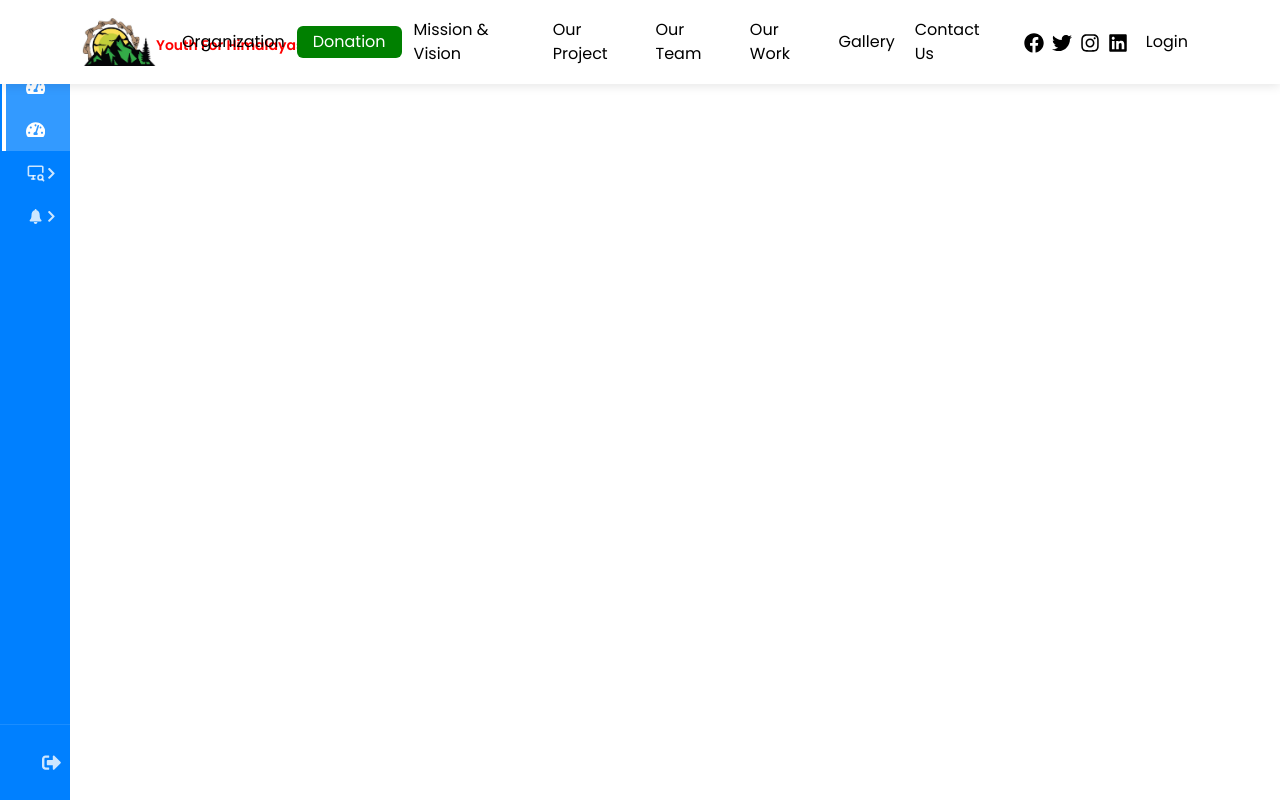
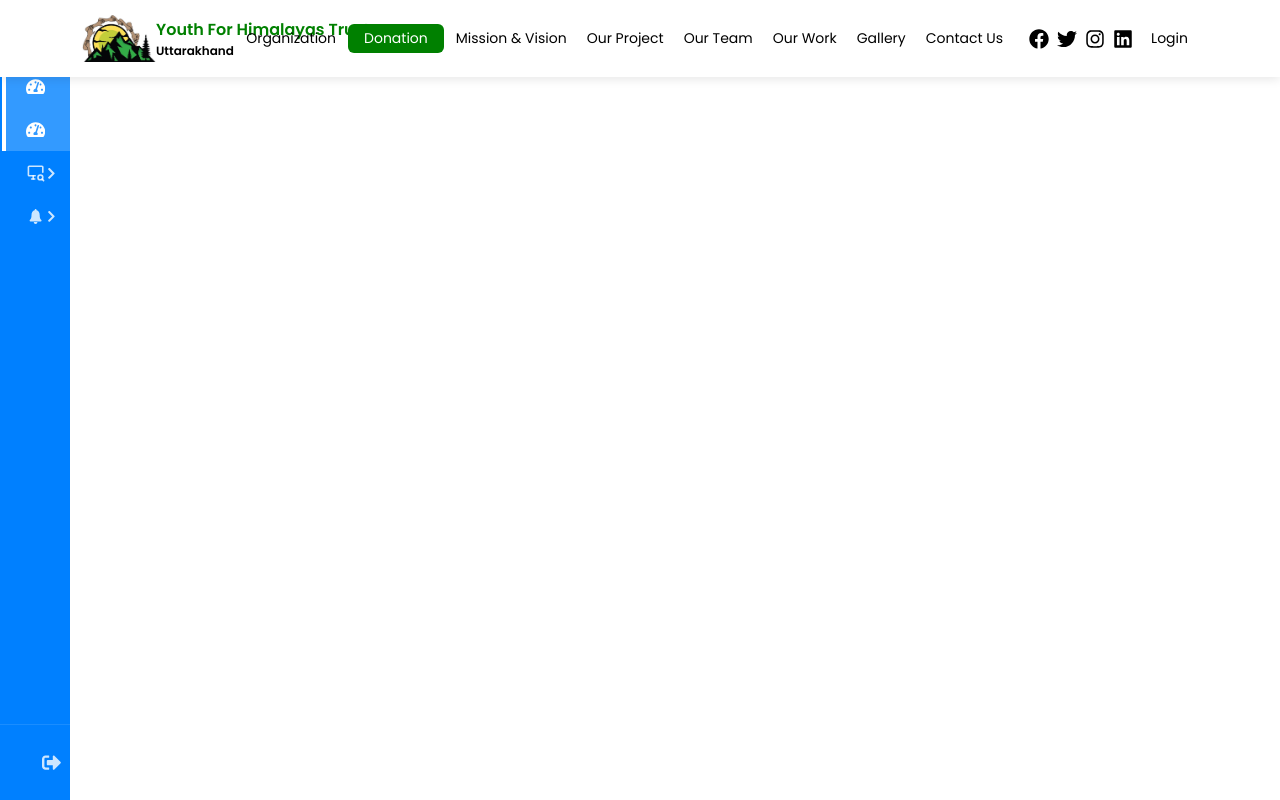
Before and after one commit to rajeshthap/planthub, a React (Create React App) app: page /LeftNav in a window 1280 px wide. Built offline with nearby package versions, Linux system fonts and the light colour scheme.

Commit message:
ui css update

```diff
--- a/src/components/custom/style.css
+++ b/src/components/custom/style.css
@@ -104,6 +104,7 @@ body {
   font-weight: 500;
   margin: 0 2px;
   transition: all 0.3s ease;
+  font-size: 14px;
 }
 
 
@@ -150,7 +151,25 @@ body {
 .pt-logo {
   max-width: 74px;
   height: auto;
+  display: flex;
+  justify-content: space-between;
+  align-items: center;
 }
+
+.comp-name {
+  font-size: 16px;
+  font-weight: 600;
+  color: green;
+
+}
+
+.state-name {
+  font-size: 12px;
+  font-weight: 600;
+  color: black;
+
+}
+
 
 .hero-title {
   font-size: 3.5rem;
--- a/src/components/topnav/MainNavbar.js
+++ b/src/components/topnav/MainNavbar.js
@@ -11,9 +11,10 @@ function MainNavbar() {
         <BsNavbar.Brand href="/" className="brand-logo text-black fw-bold">
           <div className="pt-logo">
             <img src={Logo} alt="Logo" className="img-fluid" />
-             <span style={{ color: "red", fontSize: "14px", fontWeight: "600" }}>
-            Youth For Himalayas
-    </span>
+            <span >
+              <div className="comp-name"> Youth For Himalayas Trust</div>
+              <div className="state-name">Uttarakhand</div>
+            </span>
           </div>
         </BsNavbar.Brand>
 
```
